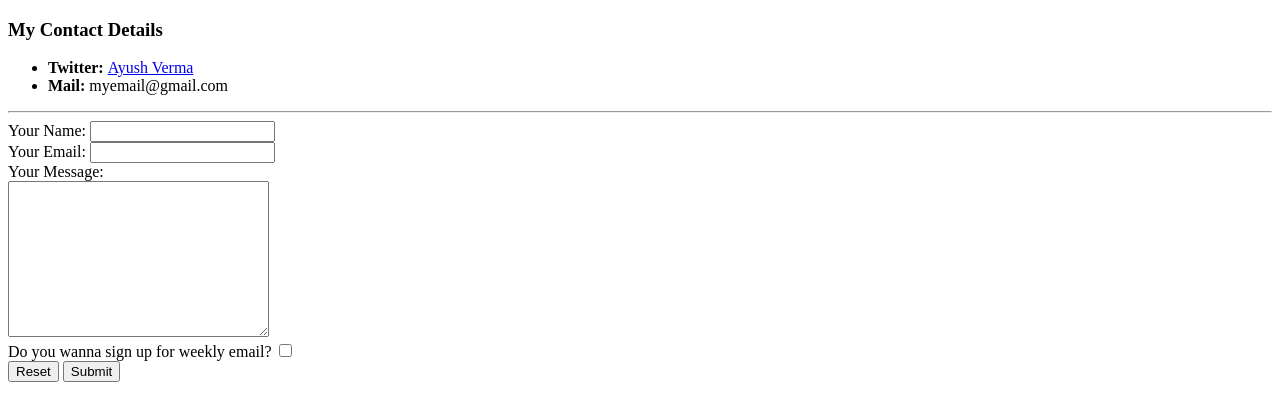
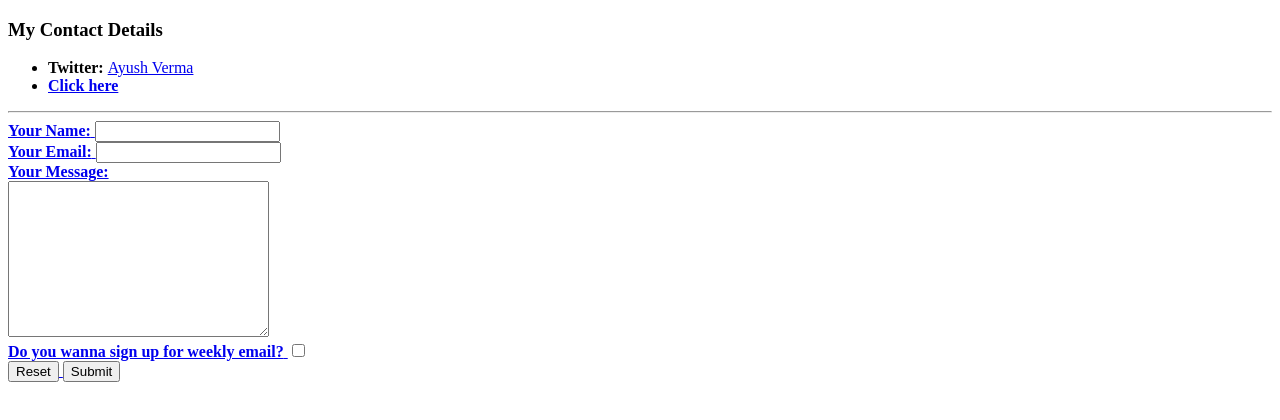
Before and after one commit to ayushudh/cv, a plain HTML site: page contact-me.html in a window 1280 px wide. Drawn offline with Linux system fonts and the light colour scheme.

Commit message:
Update contact-me.html

```diff
--- a/contact-me.html
+++ b/contact-me.html
@@ -8,7 +8,7 @@
     <h3>My Contact Details</h3>
     <ul>
         <li><strong>Twitter: </strong><a href="https://twitter.com/ayushverma020">Ayush Verma</a></li>
-        <li><strong>Mail: </strong>myemail@gmail.com</li>
+        <li><strong><a href="Mail:ayush001verma@gmail.com">Click here</a?</li>
     </ul>
     <hr>
     <form action="mailto:ayush001verma@gmail.com" method="post" enctype="text/plain">
```
